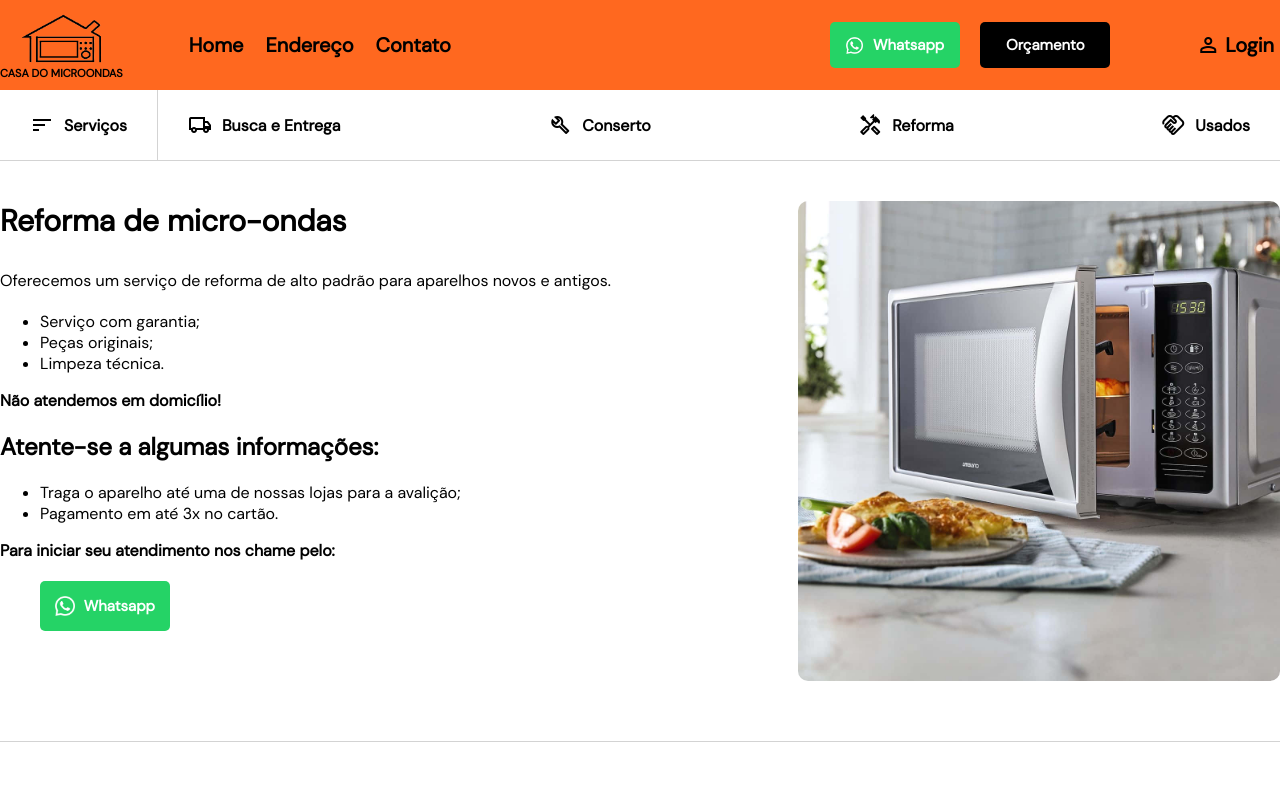
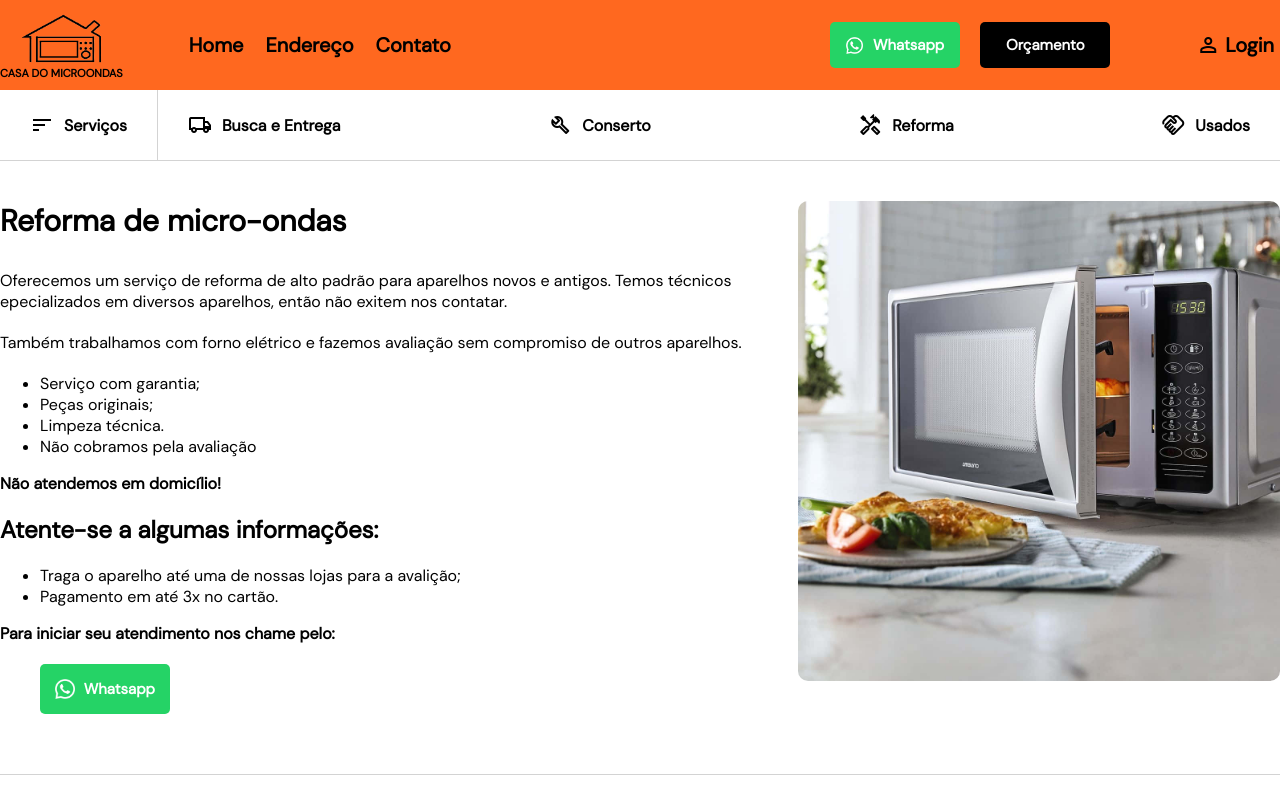
Before and after one commit to kwvalera/ProjetoMicroFront, a React (Create React App) app: page /reforma in a window 1280 px wide. Shown: the top 800 px of the page. Built offline with nearby package versions, Linux system fonts and the light colour scheme.

Commit message:
ajust na Ref e Conserto

```diff
--- a/src/components/BuscaContent.js
+++ b/src/components/BuscaContent.js
@@ -19,6 +19,7 @@ export default function BuscaContent() {
                                 <li>Serviço com garantia;</li>
                                 <li>Peças originais;</li>
                                 <li>Limpeza técnica.</li>
+                                <li>Não cobramos pela avaliação</li>
                             </ul>
                         </div>
                         <h2>
--- a/src/components/ConsertoContent.js
+++ b/src/components/ConsertoContent.js
@@ -12,14 +12,16 @@ export default function ConsertoContent() {
                         <div class="textBusca">
                             <p>Visite uma de nossas lojas para que nossos técnicos especializados possam realizar uma avaliação</p>
                             <p>minuciosa e detalhada do seu problema. Após a avalição será realizado o conserto do aparelho.</p>
-                            <div  id="sndTextConser">
+                            <div id="sndTextConser">
                                 <p>Ao realizar a avaliação de seu aparelho você fala direto com técnico que o avaliou, para</p>
                                 <p>discutir preços e uma solução mais duradoura para seu problema</p>
                             </div>
+                            <p id="textConser">Também trabalhamos com forno elétrico e fazemos avaliação sem compromiso de outros aparelhos.</p>
                             <ul>
                                 <li>Serviço com garantia;</li>
                                 <li>Peças originais;</li>
                                 <li>Limpeza técnica.</li>
+                                <li>Não cobramos pela avaliação</li>
                             </ul>
                             <strong>Não atendemos em domicílio!</strong>
                         </div>
--- a/src/components/ReformaContent.js
+++ b/src/components/ReformaContent.js
@@ -10,12 +10,14 @@ export default function ReformaContent() {
                             Reforma de micro-ondas
                         </h1>
                         <div class="textBusca">
-                            <p>Oferecemos um serviço de reforma de alto padrão para aparelhos novos e antigos.</p>
-                            <p></p>
+                            <p>Oferecemos um serviço de reforma de alto padrão para aparelhos novos e antigos. Temos técnicos</p>
+                            <p>epecializados em diversos aparelhos, então não exitem nos contatar.</p>
+                            <p id="textConser">Também trabalhamos com forno elétrico e fazemos avaliação sem compromiso de outros aparelhos.</p>
                             <ul>
                                 <li>Serviço com garantia;</li>
                                 <li>Peças originais;</li>
                                 <li>Limpeza técnica.</li>
+                                <li>Não cobramos pela avaliação</li>
                             </ul>
                             <strong>Não atendemos em domicílio!</strong>
                         </div>
--- a/src/components/styles/ConsertoContent.css
+++ b/src/components/styles/ConsertoContent.css
@@ -2,3 +2,7 @@
     font-weight: 600;
     margin-top: 20px;
 }
+
+#textConser {
+    margin-top: 20px;
+}
```
